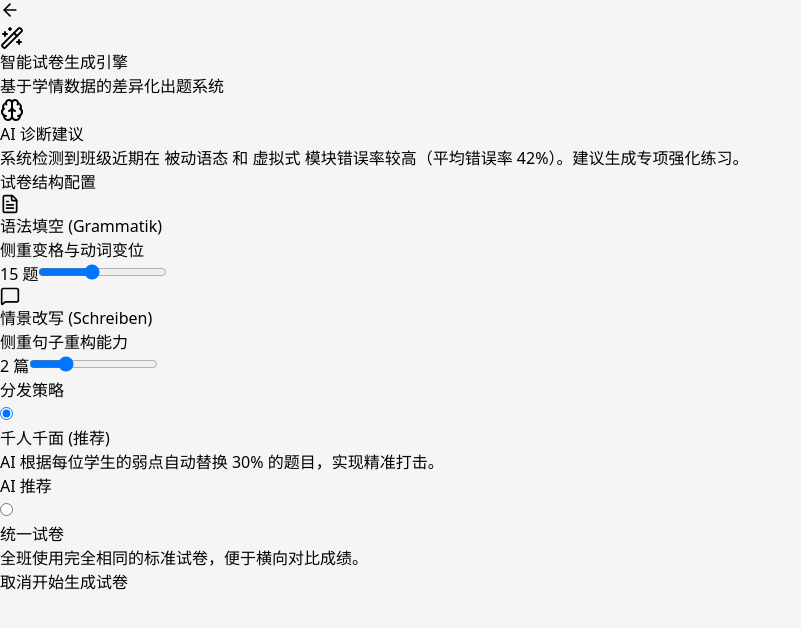
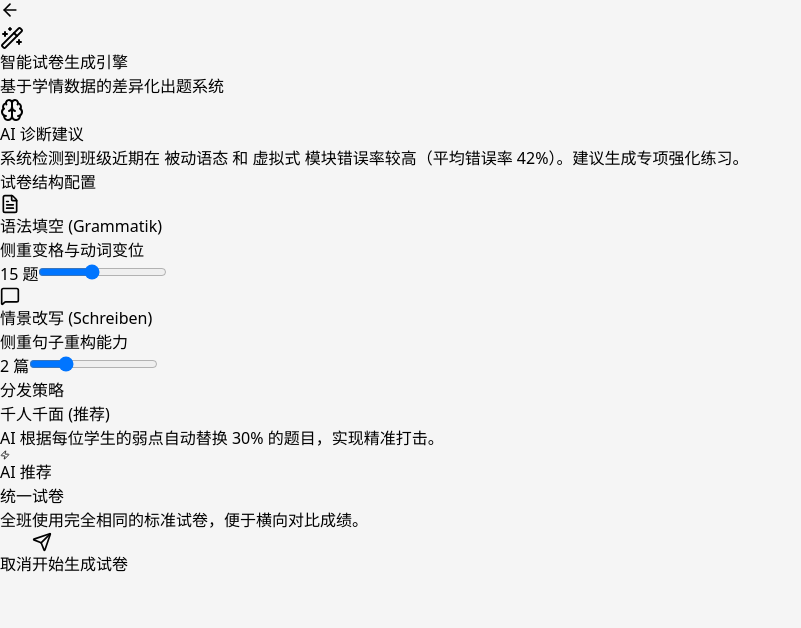
Before and after one commit to WuAnTheShy/SITP-German-AI-Agent, a React (Vite) app: page /#/teacher/exam in a window 1280 px wide. Shown: the top 628 px of the page, without its empty margins (0-801 px from the left). Built offline with nearby package versions, Linux system fonts and the light colour scheme.

Commit message:
为‘智能试卷生成’添加真实http请求

```diff
--- a/src/pages/teacher/ExamGenerator.jsx
+++ b/src/pages/teacher/ExamGenerator.jsx
@@ -1,34 +1,72 @@
-import React, { useState } from 'react';
-import { useNavigate } from 'react-router-dom';
-import { FileText, ArrowLeft, Brain, Wand2, MessageSquare } from 'lucide-react';
+import React, {useState} from 'react';
+import {useNavigate} from 'react-router-dom';
+import axios from 'axios';
+import {FileText, ArrowLeft, Brain, Wand2, MessageSquare, Loader2, Send, Zap} from 'lucide-react';
+
+// ----------------------------------------------------------------------
+// 🔧 配置区域
+// ----------------------------------------------------------------------
+// ⚠️ 请确保此地址与您 Apifox 中的 Mock 地址一致
+const MOCK_SERVER_BASE = 'https://m1.apifoxmock.com/m1/7746497-7491372-default';
+const API_EXAM_GENERATE = `${MOCK_SERVER_BASE}/api/exam/generate`;
 
 const ExamGenerator = () => {
     const navigate = useNavigate();
     const [isProcessing, setIsProcessing] = useState(false);
 
-    // 1. 定义状态来存储滑动条的值
-    const [grammarCount, setGrammarCount] = useState(15); // 默认 15 题
-    const [writingCount, setWritingCount] = useState(2);  // 默认 2 篇
+    // 🟢 1. 状态管理：全量捕获配置
+    const [grammarCount, setGrammarCount] = useState(15);
+    const [writingCount, setWritingCount] = useState(2);
+    const [strategy, setStrategy] = useState('personalized'); // 'personalized' (千人千面) 或 'unified' (统一试卷)
 
-    const handleGenerate = () => {
+    // 🟢 2. 生成逻辑：发送真实请求
+    const handleGenerate = async () => {
         setIsProcessing(true);
-        setTimeout(() => {
-            // 演示时显示具体的配置参数，增强真实感
-            alert(`试卷生成完毕！\n配置参数：语法题 ${grammarCount} 道，写作 ${writingCount} 篇。\n已根据差异化策略分发给学生。`);
-            navigate('/teacher/dashboard');
-        }, 1500);
+
+        // 构造请求载荷
+        const payload = {
+            config: {
+                grammarItems: Number(grammarCount),
+                writingItems: Number(writingCount),
+                strategy: strategy, // 核心策略参数
+                focusAreas: ['passive_voice', 'subjunctive'] // 基于界面上显示的 AI 建议 (被动语态/虚拟式)
+            },
+            timestamp: new Date().toISOString()
+        };
+
+        console.log('[Client] 正在请求生成试卷:', payload);
+
+        try {
+            // 发送 POST 请求
+            const response = await axios.post(API_EXAM_GENERATE, payload);
+
+            if (response.data.code === 200) {
+                const {examId, studentCount} = response.data.data || {};
+                alert(`🎉 试卷生成完毕！\n\n试卷ID: ${examId || 'N/A'}\n已分发给 ${studentCount || 0} 名学生\n策略: ${strategy === 'personalized' ? '千人千面 (差异化)' : '统一标准'}`);
+                navigate('/teacher/dashboard');
+            } else {
+                throw new Error(response.data.message || '生成失败');
+            }
+        } catch (err) {
+            console.error('生成出错:', err);
+            const errMsg = err.response?.data?.message || err.message || '网络连接超时';
+            alert(`❌ 生成失败: ${errMsg}`);
+        } finally {
+            setIsProcessing(false);
+        }
     };
 
     return (
         <div className="min-h-screen bg-gray-50 p-8">
             <div className="max-w-3xl mx-auto bg-white rounded-2xl shadow-sm border border-gray-100 overflow-hidden">
+                {/* Header */}
                 <div className="p-6 border-b border-gray-100 flex items-center gap-4">
-                    <button onClick={() => navigate(-1)} className="p-2 hover:bg-gray-100 rounded-lg text-gray-500">
-                        <ArrowLeft size={20} />
+                    <button onClick={() => navigate(-1)} className="p-2 hover:bg-gray-100 rounded-lg text-gray-500 transition-colors">
+                        <ArrowLeft size={20}/>
                     </button>
                     <div>
                         <h1 className="text-xl font-bold text-gray-800 flex items-center gap-2">
-                            <Wand2 className="text-blue-600" /> 智能试卷生成引擎
+                            <Wand2 className="text-blue-600"/> 智能试卷生成引擎
                         </h1>
                         <p className="text-sm text-gray-500">基于学情数据的差异化出题系统</p>
                     </div>
@@ -38,7 +76,7 @@ const ExamGenerator = () => {
                     {/* AI 建议 */}
                     <div className="bg-indigo-50 p-5 rounded-xl flex gap-4 items-start border border-indigo-100">
                         <div className="bg-white p-2 rounded-lg shadow-sm text-indigo-600">
-                            <Brain size={24} />
+                            <Brain size={24}/>
                         </div>
                         <div>
                             <h3 className="font-bold text-indigo-900 mb-1">AI 诊断建议</h3>
@@ -48,29 +86,23 @@ const ExamGenerator = () => {
                         </div>
                     </div>
 
-                    {/* 试卷结构 */}
+                    {/* 试卷结构配置 */}
                     <div>
                         <h3 className="text-sm font-bold text-gray-700 mb-4 uppercase tracking-wider">试卷结构配置</h3>
                         <div className="space-y-4">
-
-                            {/* 语法填空配置卡片 */}
+                            {/* 语法填空 */}
                             <div className="flex items-center justify-between p-4 border border-gray-200 rounded-xl hover:border-blue-300 transition-colors bg-white group">
                                 <div className="flex items-center gap-4">
-                                    <div className="bg-blue-100 p-3 rounded-lg text-blue-600"><FileText size={20} /></div>
+                                    <div className="bg-blue-100 p-3 rounded-lg text-blue-600"><FileText size={20}/></div>
                                     <div>
                                         <div className="font-bold text-gray-800">语法填空 (Grammatik)</div>
                                         <div className="text-xs text-gray-500">侧重变格与动词变位</div>
                                     </div>
                                 </div>
                                 <div className="flex items-center gap-3 bg-gray-50 px-4 py-2 rounded-lg group-hover:bg-blue-50 transition-colors">
-                                    {/* 2. 绑定状态显示 */}
                                     <span className="text-sm font-bold text-gray-700 w-12 text-right">{grammarCount} 题</span>
-                                    {/* 3. 绑定 onChange 事件 */}
                                     <input
-                                        type="range"
-                                        min="5"
-                                        max="30"
-                                        step="5"
+                                        type="range" min="5" max="30" step="5"
                                         value={grammarCount}
                                         onChange={(e) => setGrammarCount(e.target.value)}
                                         className="w-32 h-1.5 bg-gray-200 rounded-lg appearance-none cursor-pointer accent-blue-600"
@@ -78,65 +110,97 @@ const ExamGenerator = () => {
                                 </div>
                             </div>
 
-                            {/* 情景改写配置卡片 */}
+                            {/* 情景改写 */}
                             <div className="flex items-center justify-between p-4 border border-gray-200 rounded-xl hover:border-purple-300 transition-colors bg-white group">
                                 <div className="flex items-center gap-4">
-                                    <div className="bg-purple-100 p-3 rounded-lg text-purple-600"><MessageSquare size={20} /></div>
+                                    <div className="bg-purple-100 p-3 rounded-lg text-purple-600"><MessageSquare size={20}/></div>
                                     <div>
                                         <div className="font-bold text-gray-800">情景改写 (Schreiben)</div>
                                         <div className="text-xs text-gray-500">侧重句子重构能力</div>
                                     </div>
                                 </div>
                                 <div className="flex items-center gap-3 bg-gray-50 px-4 py-2 rounded-lg group-hover:bg-purple-50 transition-colors">
-                                    {/* 2. 绑定状态显示 */}
                                     <span className="text-sm font-bold text-gray-700 w-12 text-right">{writingCount} 篇</span>
-                                    {/* 3. 绑定 onChange 事件 */}
                                     <input
-                                        type="range"
-                                        min="1"
-                                        max="5"
-                                        step="1"
+                                        type="range" min="1" max="5" step="1"
                                         value={writingCount}
                                         onChange={(e) => setWritingCount(e.target.value)}
                                         className="w-32 h-1.5 bg-gray-200 rounded-lg appearance-none cursor-pointer accent-purple-600"
                                     />
                                 </div>
                             </div>
-
                         </div>
                     </div>
 
-                    {/* 分发策略 */}
+                    {/* 分发策略 (Radio Group) */}
                     <div>
                         <h3 className="text-sm font-bold text-gray-700 mb-4 uppercase tracking-wider">分发策略</h3>
                         <div className="grid grid-cols-1 md:grid-cols-2 gap-4">
-                            <label className="relative border-2 border-blue-600 bg-blue-50 p-5 rounded-xl cursor-pointer flex items-start gap-3 transition-transform hover:scale-[1.01]">
-                                <input type="radio" name="strategy" defaultChecked className="mt-1 w-4 h-4 text-blue-600 focus:ring-blue-500" />
+                            {/* 选项 1: 千人千面 */}
+                            <div
+                                onClick={() => setStrategy('personalized')}
+                                className={`relative border-2 p-5 rounded-xl cursor-pointer flex items-start gap-3 transition-all hover:scale-[1.01] ${
+                                    strategy === 'personalized' ? 'border-blue-600 bg-blue-50' : 'border-gray-200 hover:bg-gray-50'
+                                }`}
+                            >
+                                <div className={`mt-1 w-4 h-4 rounded-full border flex items-center justify-center ${
+                                    strategy === 'personalized' ? 'border-blue-600' : 'border-gray-400'
+                                }`}>
+                                    {strategy === 'personalized' && <div className="w-2 h-2 rounded-full bg-blue-600"/>}
+                                </div>
                                 <div>
-                                    <div className="font-bold text-blue-900">千人千面 (推荐)</div>
-                                    <div className="text-xs text-blue-700 mt-1">AI 根据每位学生的弱点自动替换 30% 的题目，实现精准打击。</div>
+                                    <div className={`font-bold ${strategy === 'personalized' ? 'text-blue-900' : 'text-gray-700'}`}>千人千面 (推荐)</div>
+                                    <div className={`text-xs mt-1 ${strategy === 'personalized' ? 'text-blue-700' : 'text-gray-500'}`}>
+                                        AI 根据每位学生的弱点自动替换 30% 的题目，实现精准打击。
+                                    </div>
                                 </div>
-                                <div className="absolute top-0 right-0 bg-blue-600 text-white text-[10px] px-2 py-0.5 rounded-bl-lg rounded-tr-lg">AI 推荐</div>
-                            </label>
-                            <label className="border border-gray-200 p-5 rounded-xl cursor-pointer hover:bg-gray-50 flex items-start gap-3">
-                                <input type="radio" name="strategy" className="mt-1 w-4 h-4 text-gray-400 focus:ring-gray-400" />
+                                {strategy === 'personalized' && (
+                                    <div className="absolute top-0 right-0 bg-blue-600 text-white text-[10px] px-2 py-0.5 rounded-bl-lg rounded-tr-lg flex items-center gap-1">
+                                        <Zap size={10} fill="white"/> AI 推荐
+                                    </div>
+                                )}
+                            </div>
+
+                            {/* 选项 2: 统一试卷 */}
+                            <div
+                                onClick={() => setStrategy('unified')}
+                                className={`border p-5 rounded-xl cursor-pointer flex items-start gap-3 transition-colors ${
+                                    strategy === 'unified' ? 'border-gray-600 bg-gray-100' : 'border-gray-200 hover:bg-gray-50'
+                                }`}
+                            >
+                                <div className={`mt-1 w-4 h-4 rounded-full border flex items-center justify-center ${
+                                    strategy === 'unified' ? 'border-gray-800' : 'border-gray-400'
+                                }`}>
+                                    {strategy === 'unified' && <div className="w-2 h-2 rounded-full bg-gray-800"/>}
+                                </div>
                                 <div>
                                     <div className="font-bold text-gray-700">统一试卷</div>
                                     <div className="text-xs text-gray-500 mt-1">全班使用完全相同的标准试卷，便于横向对比成绩。</div>
                                 </div>
-                            </label>
+                            </div>
                         </div>
                     </div>
                 </div>
 
+                {/* Footer */}
                 <div className="p-6 border-t border-gray-100 bg-gray-50 flex justify-end gap-3">
-                    <button onClick={() => navigate(-1)} className="px-6 py-2.5 text-gray-500 hover:bg-gray-200 rounded-xl font-medium transition-colors">取消</button>
+                    <button
+                        onClick={() => navigate(-1)}
+                        disabled={isProcessing}
+                        className="px-6 py-2.5 text-gray-500 hover:bg-gray-200 rounded-xl font-medium transition-colors disabled:opacity-50"
+                    >
+                        取消
+                    </button>
                     <button
                         onClick={handleGenerate}
                         disabled={isProcessing}
-                        className="px-8 py-2.5 bg-blue-600 text-white rounded-xl font-bold hover:bg-blue-700 hover:shadow-lg hover:-translate-y-0.5 transition-all flex items-center gap-2"
+                        className="px-8 py-2.5 bg-blue-600 text-white rounded-xl font-bold hover:bg-blue-700 hover:shadow-lg hover:-translate-y-0.5 transition-all flex items-center gap-2 disabled:opacity-70 disabled:cursor-not-allowed"
                     >
-                        {isProcessing ? '生成中...' : '开始生成试卷'}
+                        {isProcessing ? (
+                            <><Loader2 size={20} className="animate-spin"/> 生成中...</>
+                        ) : (
+                             <><Send size={20}/> 开始生成试卷</>
+                         )}
                     </button>
                 </div>
             </div>
```
